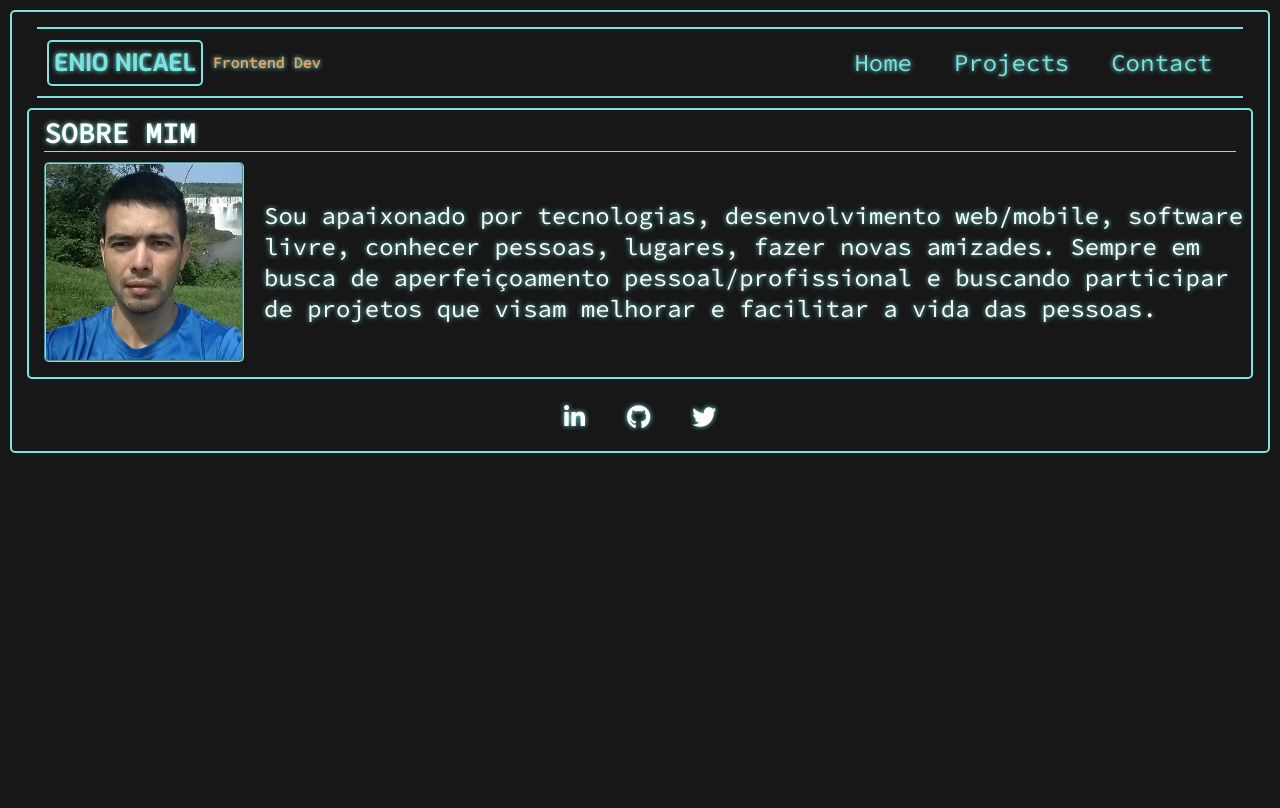
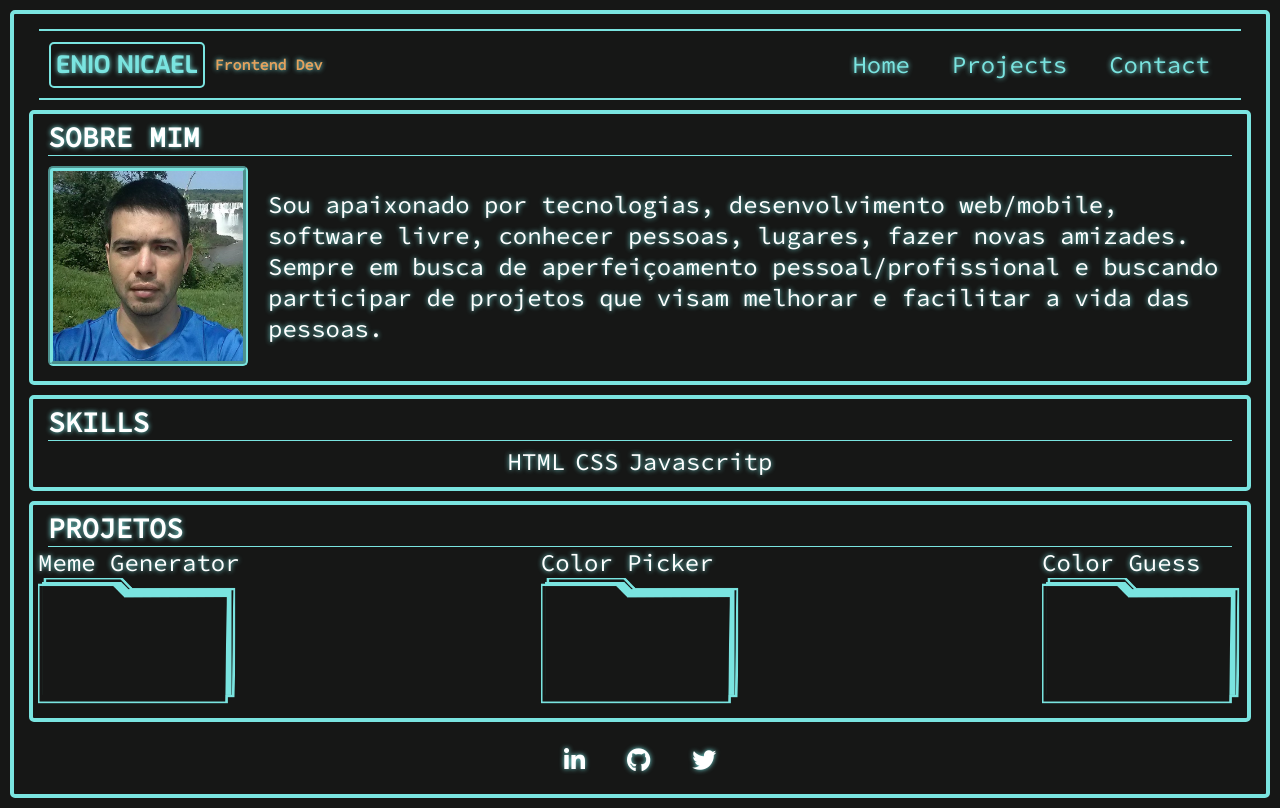
Before and after one commit to EnioNicael/EnioNicael.github.io, a plain HTML site: page index.html in a window 1280 px wide. Drawn offline with Linux system fonts and the light colour scheme.

Commit message:
Feature: adiciona secao de projetos.

```diff
--- a/css/style.css
+++ b/css/style.css
@@ -23,7 +23,7 @@ body {
 }
 
 .container {
-  border: 2px solid var(--neon-blue);
+  border: 4px solid var(--neon-blue);
   border-radius: 5px;
   padding: 5px;
   margin: 10px;
@@ -69,6 +69,10 @@ h2 {
 
 h3 {
   text-transform: uppercase;
+}
+
+h4 {
+  font-weight: 200;
 }
 
 .nav {
@@ -124,9 +128,14 @@ li a:hover {
 }
 
 .img-container {
-  border: 2px groove var(--neon-blue);
+  border: 5px groove var(--neon-blue);
   border-radius: 5px;
   margin: 10px;
+}
+
+.projects {
+  display: flex;
+  justify-content: space-between;
 }
 
 .quantico {
@@ -138,3 +147,20 @@ li a:hover {
 .maven-pro {
   font-family: "Maven Pro", sans-serif;
 }
+
+/* .folder {
+  border: 1px solid var(--neon-blue);
+  width: 90px;
+  height: 60px;
+  border-radius: 5px;
+}
+ */
+
+ .folder a {
+   color: white;
+   text-decoration: none;
+ }
+
+ .folder img {
+   max-width: 200px;
+ }
--- a/index.html
+++ b/index.html
@@ -47,6 +47,33 @@
               Sempre em busca de aperfeiçoamento pessoal/profissional e buscando participar de projetos que visam melhorar e facilitar a vida das pessoas.</p>
           </div>
         </div>
+        <div class="container">
+          <h3 class="sub-title">Skills</h3>
+          <ul>
+            <li>HTML</li>
+            <li>CSS</li>
+            <li>Javascritp</li>
+          </ul>
+        </div>
+        <div class="container">
+          <h3 class="sub-title">projetos</h3>
+          <div class="projects">
+            <div class="folder">
+              <a href="projects/" target="_blank">
+                <h4>Meme Generator</h4>
+              </a>
+              <img src="img/folder.png" alt="">
+            </div>
+            <div class="folder">
+              <h4>Color Picker</h4>
+              <img src="img/folder.png" alt="">
+            </div>
+            <div class="folder">
+              <h4>Color Guess</h4>
+              <img src="img/folder.png" alt="">
+            </div>
+          </div>
+        </div>
       </main>
       <footer class="footer">
         <ul>
--- a/js/script.js
+++ b/js/script.js
@@ -0,0 +1,5 @@
+let projects = [];
+
+// ====== Model ===========
+// ====== Controller ======
+// ====== View ============
```
Also changed, not shown: img/folder.png (added).
